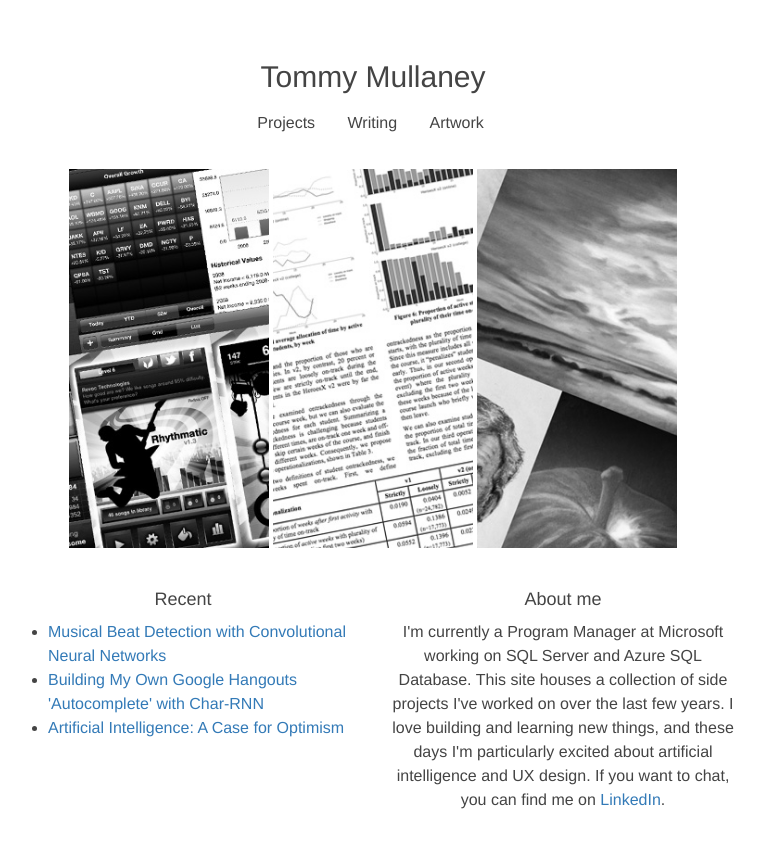
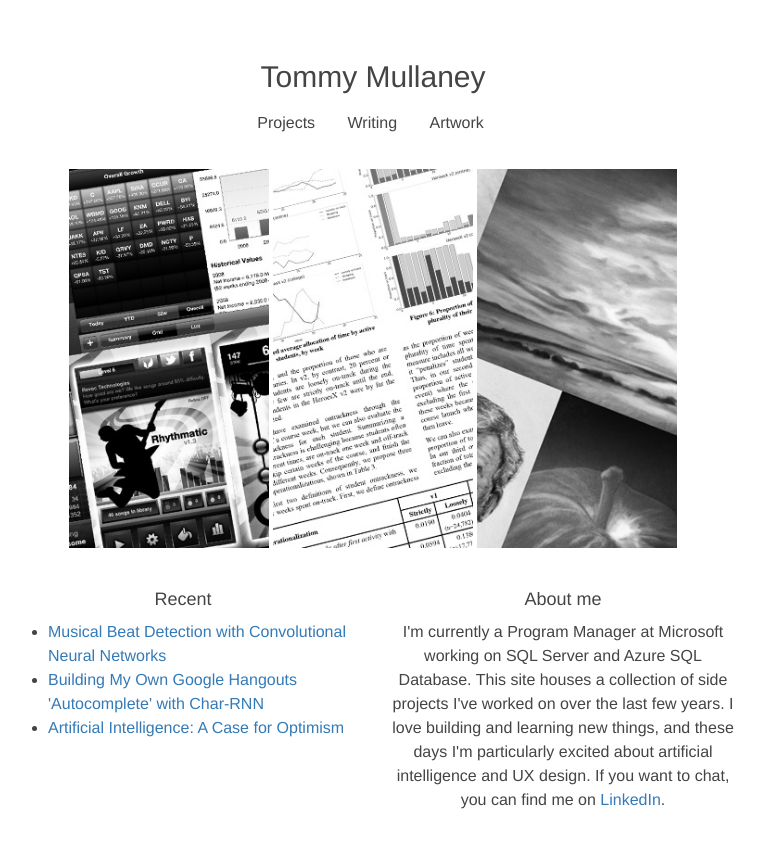
Before and after one commit to tmullaney/tmullaney.github.io, a Jekyll site: the page built from index.html, in a window 1280 px wide. Shown: the top 848 px of the page, without its empty margins (267-1031 px from the left). Built offline with Jekyll 4.4.1, drawn with Linux system fonts in a browser that asks for light colours.

Commit message:
update writing picture

```diff
--- a/index.html
+++ b/index.html
@@ -5,8 +5,8 @@ layout: default
 
 <!-- Intro -->
 <div class='img-container'>
-  <a href='/projects'><img class='nav-img' src='/img/apps-tall.jpg'></a>
-  <a href='/writing'><img class='nav-img' src='/img/research-tall.jpg'></a>
+  <a href='/projects'><img class='nav-img' src='/img/projects-tall.jpg'></a>
+  <a href='/writing'><img class='nav-img' src='/img/writing-tall.jpg'></a>
   <a href='/artwork'><img class='nav-img' src='/img/artwork-tall.jpg'></a>
 </div>
 
```
Also changed, not shown: img/projects-tall.jpg (renamed from img/apps-tall.jpg), img/writing-tall.jpg (added).
